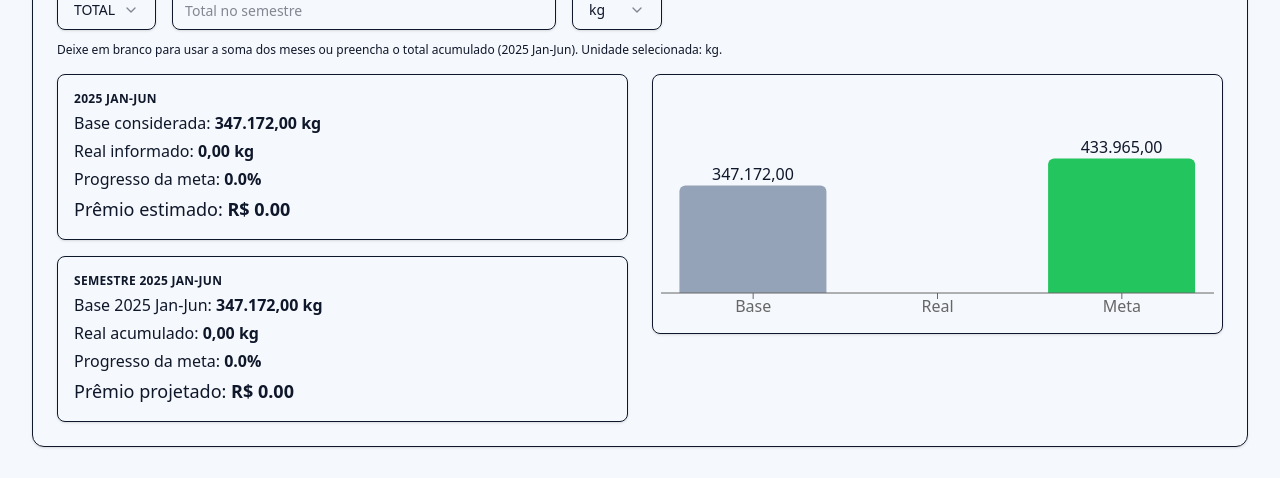
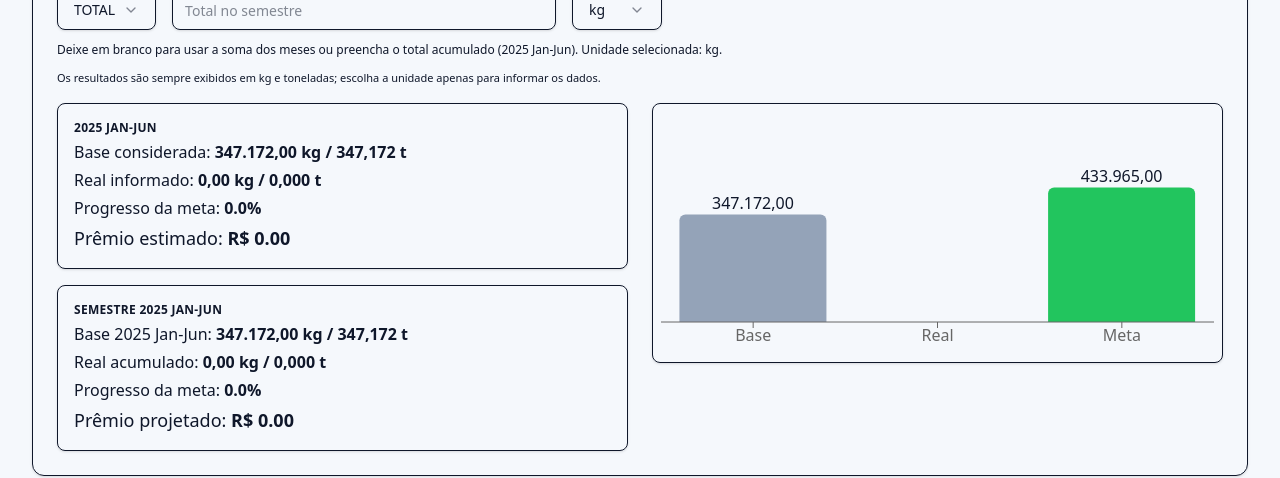
Before and after one commit to Amadeo-Frontend/premio-meta-equipes, a Next.js app: page /team/imbramil in a window 1280 px wide. Shown: the part 251-729 px from the top of the page. Built offline with nearby package versions, Linux system fonts and the light colour scheme.

Commit message:
feat: improve number parsing and display; update semester calculations and print report formatting for clarity

```diff
--- a/app/team/[slug]/page.tsx
+++ b/app/team/[slug]/page.tsx
@@ -53,11 +53,30 @@ type Unit = 'kg' | 't'
 
 const toNumber = (value: string) => {
   if (!value) return 0
-  const n = Number(value.replace(',', '.'))
+
+  const trimmed = value.trim()
+  if (!trimmed) return 0
+
+  // Identifica o último separador (ponto ou vírgula) como separador decimal
+  const decimalMatch = trimmed.match(/[.,](?=[^.,]*$)/)
+  const decimalSeparator = decimalMatch ? decimalMatch[0] : null
+
+  let normalized = trimmed
+  if (decimalSeparator) {
+    const [intPart, fracPart] = normalized.split(decimalSeparator)
+    const cleanInt = intPart.replace(/[^\d-]/g, '')
+    const cleanFrac = fracPart.replace(/[^\d]/g, '')
+    normalized = `${cleanInt}.${cleanFrac}`
+  } else {
+    // Sem separador decimal: remove todos os separadores de milhar
+    normalized = normalized.replace(/[^\d-]/g, '')
+  }
+
+  const n = Number(normalized)
   return Number.isFinite(n) ? n : 0
 }
 
-function buildSemesters(team: Record<string, any>): Semester[] {
+function buildSemesters(team: Record<string, unknown>): Semester[] {
   const list: Semester[] = []
   Object.entries(team).forEach(([key, value]) => {
     if (!key.startsWith('base')) return
@@ -92,86 +111,60 @@ export default function TeamPage() {
   const [semesterId, setSemesterId] = useState<string | null>(null)
   const [unit, setUnit] = useState<Unit>('kg')
 
-  useEffect(() => {
-    if (!semesterId && semesters.length) setSemesterId(semesters[0].id)
-  }, [semesterId, semesters])
+  const selectedSemesterId = useMemo(
+    () => (semesterId && semesters.some(s => s.id === semesterId))
+      ? semesterId
+      : semesters[0]?.id ?? null,
+    [semesterId, semesters],
+  )
 
-  const activeSemester = semesters.find(s => s.id === semesterId) ?? semesters[0]
+  const activeSemester = semesters.find(s => s.id === selectedSemesterId)
   const months = activeSemester?.months ?? semesterMonths.S1
+  const activeSemesterId = activeSemester?.id ?? '__none__'
 
   const [period, setPeriod] = useState<string>('total')
-  useEffect(() => { setPeriod('total') }, [semesterId])
 
   const [totals, setTotals] = useState<Record<string, string>>({})
   const [monthly, setMonthly] = useState<Record<string, Record<string, string>>>({})
 
-  useEffect(() => {
-    if (activeSemester && !monthly[activeSemester.id]) {
-      setMonthly(prev => ({
-        ...prev,
-        [activeSemester.id]: Object.fromEntries(activeSemester.months.map(m => [m, ''])) as Record<string, string>,
-      }))
-    }
-    if (activeSemester && totals[activeSemester.id] === undefined) {
-      setTotals(prev => ({ ...prev, [activeSemester.id]: '' }))
-    }
-  }, [activeSemester, monthly, totals])
-
-  if (!team || !activeSemester) return null
-
-  const base = activeSemester.base
+  const base = activeSemester?.base ?? {}
   const kgPerStoredUnit = 1000 // valores no data representam milhares de kg; multiplicamos por 1000 para obter kg
   const toDisplay = (valueKg: number) => (unit === 'kg' ? valueKg : valueKg / 1000)
 
-  const baseInKg = useMemo(
-    () => Object.fromEntries(
-      Object.entries(base || {}).map(([month, value]) => [month, (value ?? 0) * kgPerStoredUnit]),
-    ) as Record<string, number>,
-    [base],
-  )
-  const baseInDisplay = useMemo(
-    () => Object.fromEntries(
-      Object.entries(baseInKg).map(([month, value]) => [month, toDisplay(value)]),
-    ) as Record<string, number>,
-    [baseInKg, unit],
-  )
-  const baseSemesterKg = activeSemester.months.reduce((sum, m) => sum + (baseInKg[m] ?? 0), 0)
-  const baseSemesterDisplay = toDisplay(baseSemesterKg)
+  const baseInKg = Object.fromEntries(
+    Object.entries(base || {}).map(([month, value]) => [month, (value ?? 0) * kgPerStoredUnit]),
+  ) as Record<string, number>
+  const baseSemesterKg = (activeSemester?.months ?? []).reduce((sum, m) => sum + (baseInKg[m] ?? 0), 0)
 
-  const monthInputs = monthly[activeSemester.id] || Object.fromEntries(activeSemester.months.map(m => [m, '']))
-  const totalInput = totals[activeSemester.id] || ''
+  const monthInputs = monthly[activeSemesterId] || Object.fromEntries(months.map(m => [m, '']))
+  const totalInput = totals[activeSemesterId] || ''
 
   const inputToKg = (value: string) => toNumber(value) * (unit === 'kg' ? 1 : 1000)
 
-  const monthlySumKg = activeSemester.months.reduce((acc, m) => acc + inputToKg(monthInputs[m] || ''), 0)
+  const monthlySumKg = months.reduce((acc, m) => acc + inputToKg(monthInputs[m] || ''), 0)
   const actualSemesterKg = period === 'total'
     ? (totalInput.trim() ? inputToKg(totalInput) : monthlySumKg)
     : monthlySumKg
-  const actualSemesterDisplay = toDisplay(actualSemesterKg)
 
-  const semesterPrize = useMemo(
-    () => calcPrizeProgress(baseSemesterKg, actualSemesterKg),
-    [baseSemesterKg, actualSemesterKg],
-  )
+  const semesterPrize = calcPrizeProgress(baseSemesterKg, actualSemesterKg)
 
   const selectedMonth = period === 'total' ? null : (period as Month)
   const selectedBaseKg = selectedMonth ? baseInKg[selectedMonth] || 0 : baseSemesterKg
   const selectedActualKg = selectedMonth ? inputToKg(monthInputs[selectedMonth] || '') : actualSemesterKg
   const selectedBaseDisplay = toDisplay(selectedBaseKg)
   const selectedActualDisplay = toDisplay(selectedActualKg)
-  const selectedPrize = useMemo(
-    () => calcPrizeProgress(selectedBaseKg, selectedActualKg),
-    [selectedBaseKg, selectedActualKg],
-  )
+  const selectedPrize = calcPrizeProgress(selectedBaseKg, selectedActualKg)
 
-  const hasAnyInput = useMemo(() => {
+  const hasAnyInput = (() => {
     const hasTotal = totalInput.trim() !== ''
     const hasMonthly = Object.values(monthInputs || {}).some(v => (v || '').trim() !== '')
     return hasTotal || hasMonthly
-  }, [monthInputs, totalInput])
+  })()
 
-  const targetForSelectedDisplay = toDisplay(selectedBaseKg + selectedPrize.growthTarget)
-  const targetForSemesterDisplay = toDisplay(baseSemesterKg + semesterPrize.growthTarget)
+  const targetForSelectedKg = selectedBaseKg + selectedPrize.growthTarget
+  const targetForSemesterKg = baseSemesterKg + semesterPrize.growthTarget
+  const targetForSelectedDisplay = toDisplay(targetForSelectedKg)
+  const targetForSemesterDisplay = toDisplay(targetForSemesterKg)
   const chartBase = selectedBaseDisplay
   const chartActual = selectedActualDisplay
   const chartTarget = period === 'total' ? targetForSemesterDisplay : targetForSelectedDisplay
@@ -199,27 +192,28 @@ export default function TeamPage() {
   const formatNumber = (value: number, minimumFractionDigits = 2, maximumFractionDigits = 2) =>
     value.toLocaleString('pt-BR', { minimumFractionDigits, maximumFractionDigits })
 
-  const formatMass = (value: number) => formatNumber(value, unit === 't' ? 3 : 2, unit === 't' ? 3 : 2)
+  const formatKg = (valueKg: number) => formatNumber(valueKg, 2, 2)
+  const formatTon = (valueKg: number) => formatNumber(valueKg / 1000, 3, 3)
+  const formatMassPair = (valueKg: number) => `${formatKg(valueKg)} kg / ${formatTon(valueKg)} t`
+
   const unitLabel = unit === 'kg' ? 'kg' : 't'
 
   const buildPrintHtml = () => {
     const rows = activeSemester.months.map(m => {
-      const baseValueKg = base[m] ?? 0
-      const realValueKg = toNumber(monthInputs[m] || '')
+      const baseValueKg = baseInKg[m] ?? 0
+      const realValueKg = inputToKg(monthInputs[m] || '')
       const progress = calcPrizeProgress(baseValueKg, realValueKg).progressPercent
-      const baseValue = toDisplay(baseValueKg)
-      const realValue = toDisplay(realValueKg)
       return {
         month: monthLabels[m],
-        baseValue,
-        realValue,
+        baseValueKg,
+        realValueKg,
         progress,
       }
     })
 
     // Se o usuário informou um total do semestre, não exibir linhas mensais (mesmo que existam valores antigos)
     const isTotalAggregate = period === 'total' && totalInput.trim() !== ''
-    const detailedRows = isTotalAggregate ? [] : rows.filter(r => r.realValue > 0)
+    const detailedRows = isTotalAggregate ? [] : rows.filter(r => r.realValueKg > 0)
     const hasDetails = detailedRows.length > 0
 
     return `
@@ -261,7 +255,7 @@ export default function TeamPage() {
     <header>
       <div>
         <h1>${team.name}</h1>
-        <p class="subtitle">${activeSemester.label} • Unidade: ${unitLabel}</p>
+        <p class="subtitle">${activeSemester.label} • Valores em kg e t</p>
       </div>
       <div class="badge">Relatório pronto para impressão</div>
     </header>
@@ -269,14 +263,14 @@ export default function TeamPage() {
     <div class="grid">
       <div class="card">
         <h3>Resumo do semestre</h3>
-        <div class="value">${formatMass(actualSemesterDisplay)} ${unitLabel}</div>
-        <p class="muted">Real acumulado</p>
-        <p class="muted">Base: ${formatMass(baseSemesterDisplay)} ${unitLabel}</p>
+        <div class="value">${formatMassPair(actualSemesterKg)}</div>
+        <p class="muted">Real acumulado (kg / t)</p>
+        <p class="muted">Base: ${formatMassPair(baseSemesterKg)}</p>
       </div>
       <div class="card">
         <h3>Meta de crescimento (25%)</h3>
-        <div class="value">${formatMass(targetForSemesterDisplay)} ${unitLabel}</div>
-        <p class="muted">Precisa atingir: +${formatMass(toDisplay(semesterPrize.growthTarget))} ${unitLabel}</p>
+        <div class="value">${formatMassPair(targetForSemesterKg)}</div>
+        <p class="muted">Precisa atingir: +${formatMassPair(semesterPrize.growthTarget)}</p>
       </div>
       <div class="card">
         <h3>Progresso</h3>
@@ -291,8 +285,8 @@ export default function TeamPage() {
         <thead>
           <tr>
             <th style="width:28%">Mês</th>
-            <th>Base (${unitLabel})</th>
-            <th>Real informado (${unitLabel})</th>
+            <th>Base (kg / t)</th>
+            <th>Real informado (kg / t)</th>
             <th>Progresso</th>
           </tr>
         </thead>
@@ -300,8 +294,8 @@ export default function TeamPage() {
           ${detailedRows.map(r => `
             <tr>
               <td>${r.month}</td>
-              <td>${formatMass(r.baseValue)}</td>
-              <td>${formatMass(r.realValue)}</td>
+              <td>${formatMassPair(r.baseValueKg)}</td>
+              <td>${formatMassPair(r.realValueKg)}</td>
               <td class="progress">${formatNumber(r.progress, 1, 1)}%</td>
             </tr>
           `).join('')}
@@ -309,8 +303,8 @@ export default function TeamPage() {
         <tfoot>
           <tr>
             <td>Total semestre</td>
-            <td>${formatMass(baseSemesterDisplay)}</td>
-            <td>${formatMass(actualSemesterDisplay)}</td>
+            <td>${formatMassPair(baseSemesterKg)}</td>
+            <td>${formatMassPair(actualSemesterKg)}</td>
             <td>${formatNumber(semesterPrize.progressPercent, 1, 1)}%</td>
           </tr>
         </tfoot>
@@ -324,11 +318,11 @@ export default function TeamPage() {
         <div class="pill">
           <div>
             <div class="muted">Base</div>
-            <div class="value" style="font-size:18px; margin:0;">${formatMass(baseSemesterDisplay)} ${unitLabel}</div>
+            <div class="value" style="font-size:18px; margin:0;">${formatMassPair(baseSemesterKg)}</div>
           </div>
           <div>
             <div class="muted">Real</div>
-            <div class="value" style="font-size:18px; margin:0;">${formatMass(actualSemesterDisplay)} ${unitLabel}</div>
+            <div class="value" style="font-size:18px; margin:0;">${formatMassPair(actualSemesterKg)}</div>
           </div>
           <div>
             <div class="muted">Progresso</div>
@@ -386,21 +380,23 @@ export default function TeamPage() {
     }
   }
 
+  if (!team || !activeSemester) return null
+
   const InfoAndCharts = (
     <div className="grid lg:grid-cols-2 gap-6 items-start">
       <div className="space-y-4">
         <div className="rounded-lg border bg-card/60 p-4 shadow-sm space-y-1">
           <p className="text-xs uppercase tracking-wide text-muted-foreground font-semibold">{selectedMonth ? `Mês ${selectedMonth.toUpperCase()}` : activeSemester.label}</p>
-          <p>Base considerada: <b>{formatMass(selectedBaseDisplay)} {unitLabel}</b></p>
-          <p>Real informado: <b>{formatMass(selectedActualDisplay)} {unitLabel}</b></p>
+          <p>Base considerada: <b>{formatMassPair(selectedBaseKg)}</b></p>
+          <p>Real informado: <b>{formatMassPair(selectedActualKg)}</b></p>
           <p>Progresso da meta: <b>{selectedPrize.progressPercent.toFixed(1)}%</b></p>
           <p className="text-lg">Prêmio estimado: <b>R$ {selectedPrize.dynamicPrize.toFixed(2)}</b></p>
         </div>
 
         <div className="rounded-lg border bg-card/60 p-4 shadow-sm space-y-1">
           <p className="text-xs uppercase tracking-wide text-muted-foreground font-semibold">Semestre {activeSemester.label}</p>
-          <p>Base {activeSemester.label}: <b>{formatMass(baseSemesterDisplay)} {unitLabel}</b></p>
-          <p>Real acumulado: <b>{formatMass(actualSemesterDisplay)} {unitLabel}</b></p>
+          <p>Base {activeSemester.label}: <b>{formatMassPair(baseSemesterKg)}</b></p>
+          <p>Real acumulado: <b>{formatMassPair(actualSemesterKg)}</b></p>
           <p>Progresso da meta: <b>{semesterPrize.progressPercent.toFixed(1)}%</b></p>
           <p className="text-lg">Prêmio projetado: <b>R$ {semesterPrize.dynamicPrize.toFixed(2)}</b></p>
         </div>
@@ -428,7 +424,7 @@ export default function TeamPage() {
         )}
         <h1 className="text-2xl font-bold flex-1 min-w-[200px]">{team.name}</h1>
         <div className="flex items-center gap-2 w-full sm:w-auto">
-          <Select value={semesterId ?? activeSemester.id} onValueChange={v => setSemesterId(v)}>
+          <Select value={selectedSemesterId ?? ''} onValueChange={v => { setSemesterId(v); setPeriod('total') }}>
             <SelectTrigger className="w-full sm:w-[180px] lg:w-[150px] cursor-pointer hover:bg-muted/60 transition-colors">
               <SelectValue placeholder="Semestre" />
             </SelectTrigger>
@@ -491,7 +487,7 @@ export default function TeamPage() {
 
             {period !== 'total' && (
               <p className="text-sm text-muted-foreground">
-                Base {period.toUpperCase()} {activeSemester.label}: <b className="text-foreground">{formatMass(baseInDisplay[period] ?? 0)} {unitLabel}</b>
+                Base {period.toUpperCase()} {activeSemester.label}: <b className="text-foreground">{formatMassPair(baseInKg[period] ?? 0)}</b>
               </p>
             )}
 
@@ -500,6 +496,10 @@ export default function TeamPage() {
                 Deixe em branco para usar a soma dos meses ou preencha o total acumulado ({activeSemester.label}). Unidade selecionada: {unit}.
               </p>
             )}
+
+            <p className="text-[11px] text-muted-foreground">
+              Os resultados são sempre exibidos em kg e toneladas; escolha a unidade apenas para informar os dados.
+            </p>
           </div>
 
           {InfoAndCharts}
```
